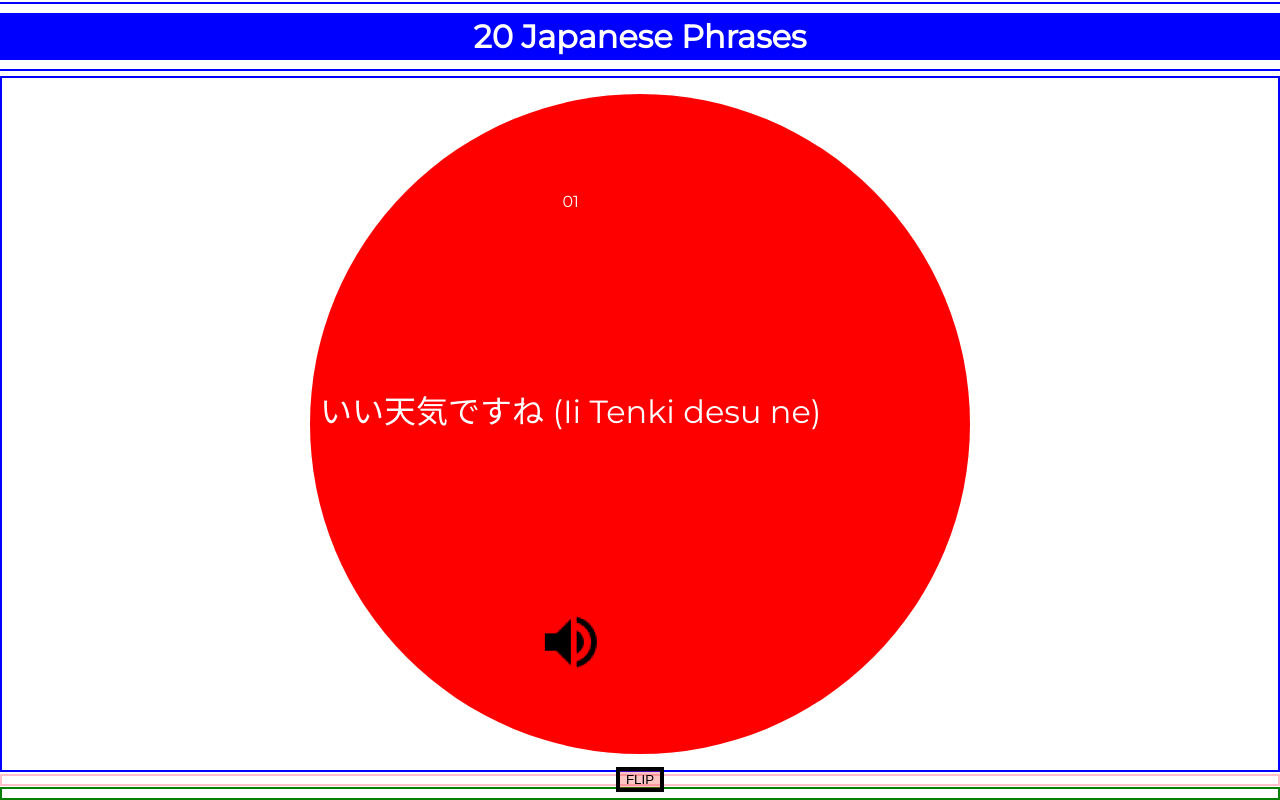
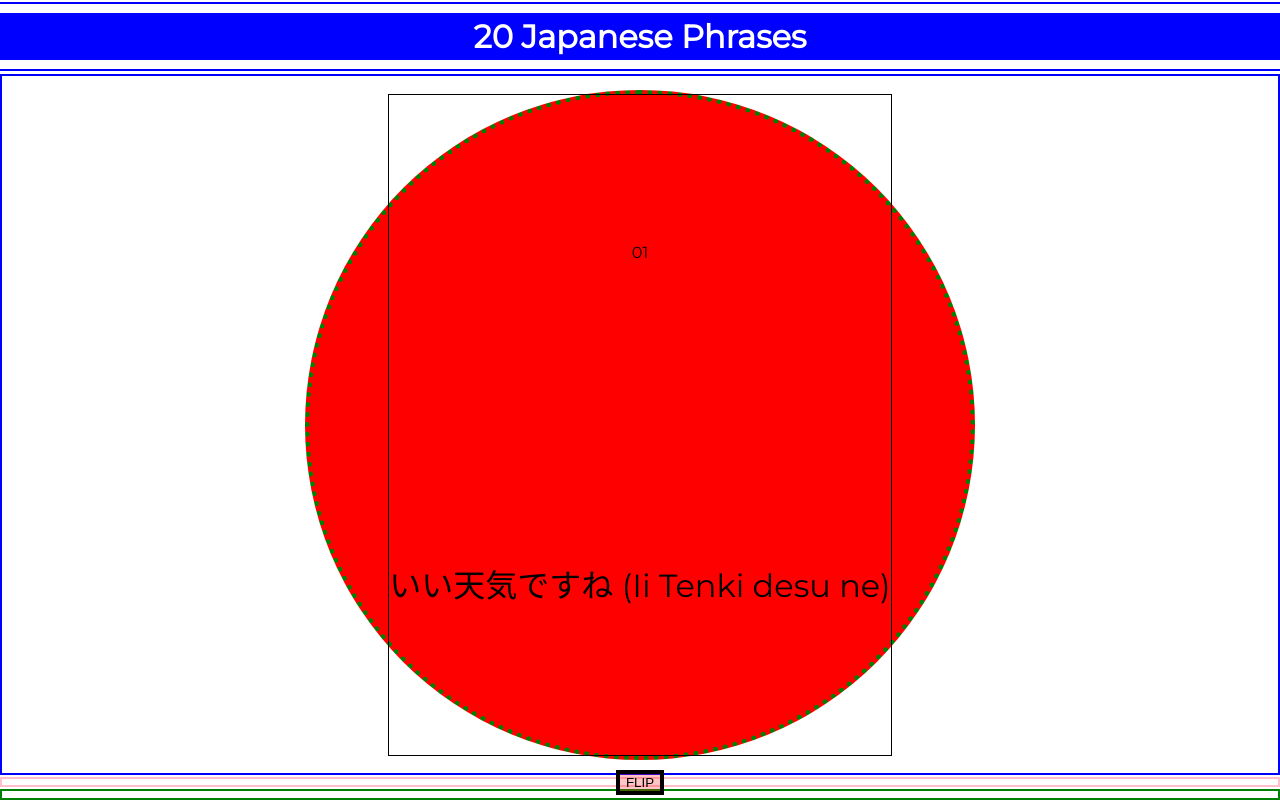
Before and after one commit to jackbridger/JapaneseFlashCards, a PHP site: page /index.html in a window 1280 px wide. Run offline with PHP 8.4, Linux system fonts and the light colour scheme.

Commit message:
JT helped make some changes

```diff
--- a/index.html
+++ b/index.html
@@ -17,13 +17,13 @@
             <div id="circle-area__body__front">
                 <div class="number">01</div>
                 <div id="japanese-text">Japanese One</div>
-                <img src="volume.png" alt="">
-                <audio class="audio-container"></audio>
+                <!-- <img src="volume.png" alt=""> -->
+
             </div>
             <div id="circle-area__body__back">
                 <div class="number">01</div>
                 <div id="english-text">English One</div>
-                <audio class="audio-container"></audio>
+
             </div>
         </div>
     </section>
--- a/script.js
+++ b/script.js
@@ -138,6 +138,8 @@ let progressButtonsHTML = document.getElementById('btn-progress-container');
 progressButtonsHTML.style.visibility = 'hidden';
 
 let circleContainerHTML = document.getElementById('circle-area__body');
+// let circleContainerFrontHTML = document.getElementById('circle-area__front');
+// let circleContainerFrontHTML = document.getElementById('circle-area__back');
 
 // pressing the buttons
 btnBadHTML = document.getElementById('btn-bad');
@@ -152,8 +154,11 @@ flipCard = function() {
     if (frontJapaneseCardVisible) {
         circleContainerHTML.classList.add('flip-circle');
         circleContainerHTML.classList.remove('unflip-circle');
+
         flipCardButtonHTML.style.visibility = 'hidden';
         progressButtonsHTML.style.visibility = 'visible';
+        // circleContainerFrontHTML.style.zIndex = 1;
+
 
         frontJapaneseCardVisible = false;
     }
@@ -163,6 +168,7 @@ flipCard = function() {
         progressButtonsHTML.style.visibility = 'hidden';
         flipCardButtonHTML.style.visibility = 'visible';
         frontJapaneseCardVisible = true;
+
     }
 };
 flipCardButtonHTML.addEventListener('click', flipCard);
--- a/style.css
+++ b/style.css
@@ -43,35 +43,42 @@ body {
     display: flex;
     align-items: center;
     justify-content: center;
+
 }
 #circle-area__body {
     height: 80vmin;
     width: 80vmin;
     background-color: red;
-    color: white;
+    color: black;
     border-radius: 50%;
     padding: 10px;
     transform-style: preserve-3d;
     -webkit-transform-style: preserve-3d;
     position: relative;
+    border: green 5px dotted;
+    display: flex;
+    flex-direction: column;
+    align-items: center;
+    justify-content: center;
 }
 
  .flip-circle {
+    -webkit-transform: rotateY(.5turn);
     transform: rotateY(.5turn);
     transition: transform 3s;
   }
 
   .unflip-circle {
+    -webkit-transform: rotateY(1turn);
     transform: rotateY(1turn);
     transition: transform 3s;
   }
 
 #circle-area__body__front, #circle-area__body__back {
+    border: 1px black solid;
     position: absolute;
-    display: flex;
-    flex-direction: column;
-    align-items: center;
-    justify-content: center;
+
+
     backface-visibility: hidden;
     -webkit-backface-visibility: hidden;
 }
@@ -79,7 +86,10 @@ body {
 #circle-area__body__back {
 
     transform: rotateY(180deg);
+    -webkit-transform: rotateY(180deg);
+
     text-align: center;
+    text-align: -webkit-center;
 
 }
 
@@ -88,7 +98,9 @@ body {
     display: flex;
     flex-direction: column;
     align-items: center;
+    text-align: -webkit-center;
     text-align: center;
+
     justify-content: space-around;
 }
 #japanese-text, #english-text {
```
